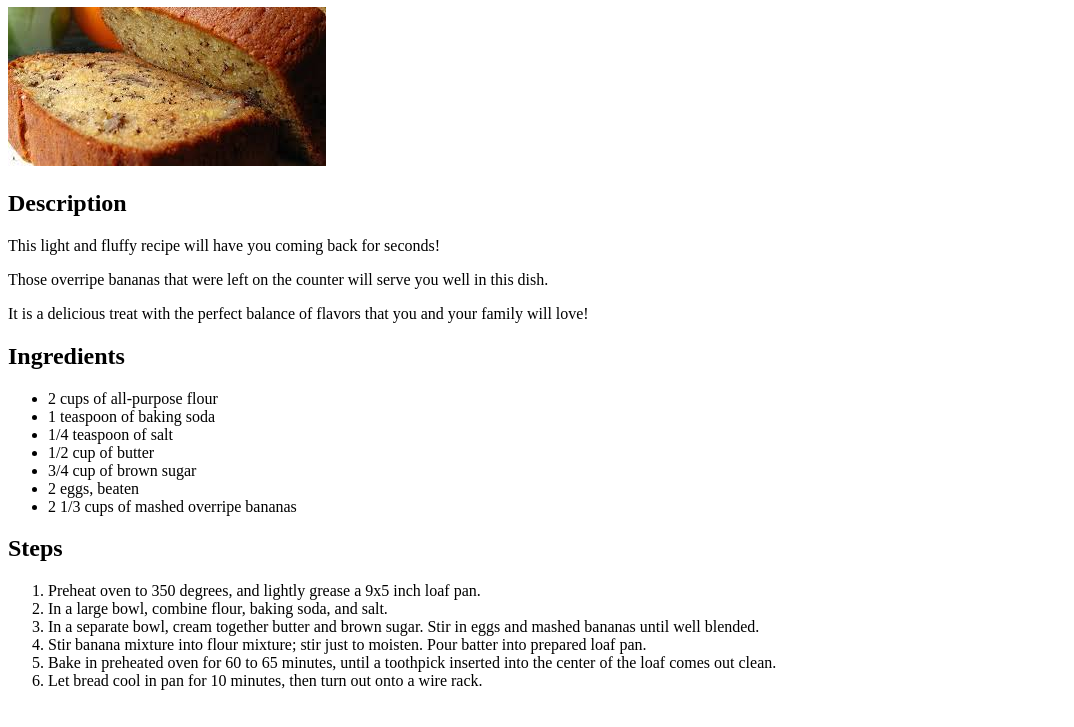
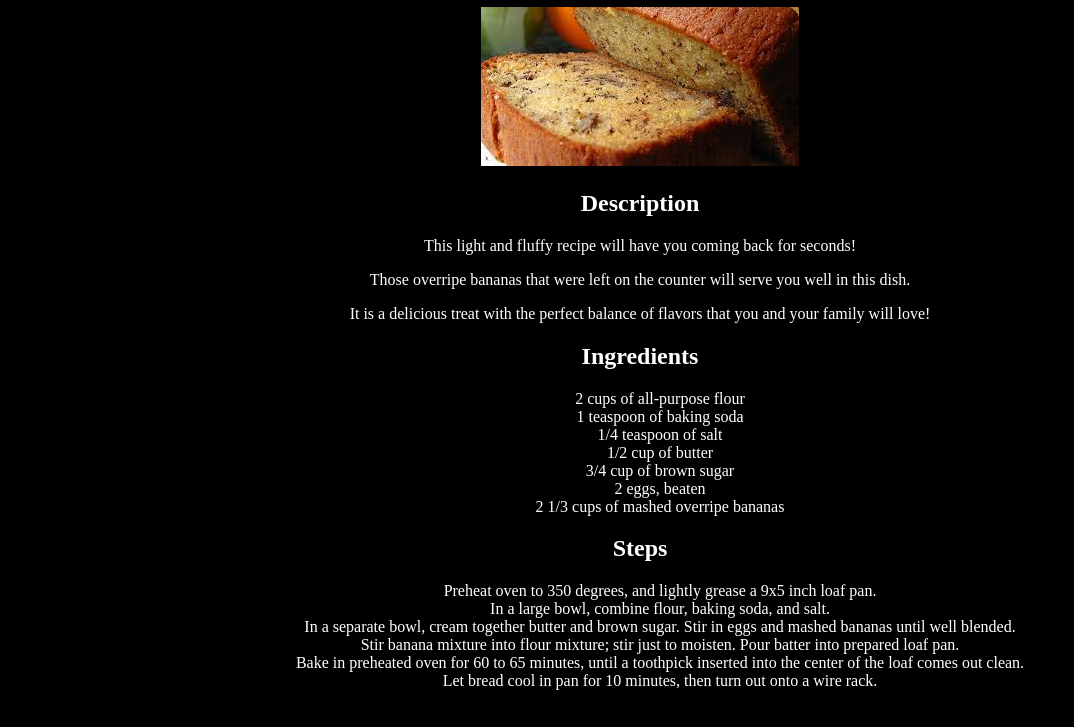
Before and after one commit to Coldie00/odin-recipes, a plain HTML site: page recipes/bananabread.html in a window 1280 px wide. Shown: the part 73-800 px from the top of the page, without its empty margins (0-1074 px from the left). Drawn offline with Linux system fonts and the light colour scheme.

Commit message:
Add basic style ideas

```diff
--- a/recipes/bananabread.html
+++ b/recipes/bananabread.html
@@ -2,6 +2,7 @@
 <html lang="en">
     <head>
         <title>Banana Bread</title>
+        <link rel="stylesheet" href="../styles.css">
         <meta charset="UTF-8">
     </head>
 
--- a/styles.css
+++ b/styles.css
@@ -0,0 +1,7 @@
+ * {
+    text-align: center;
+    list-style-position: inside;
+    list-style: none;
+    background-color: black;
+    color: white;
+}
```
Also changed, not shown: index.html (+1 -0 lines), recipes/chewychocolatechipcookies.html (+1 -0 lines), recipes/crumbcake.html (+1 -0 lines).
